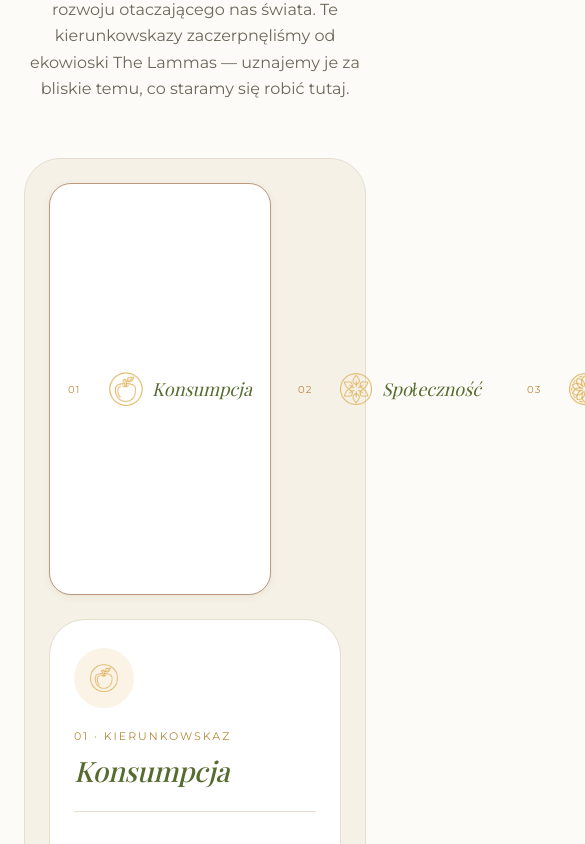
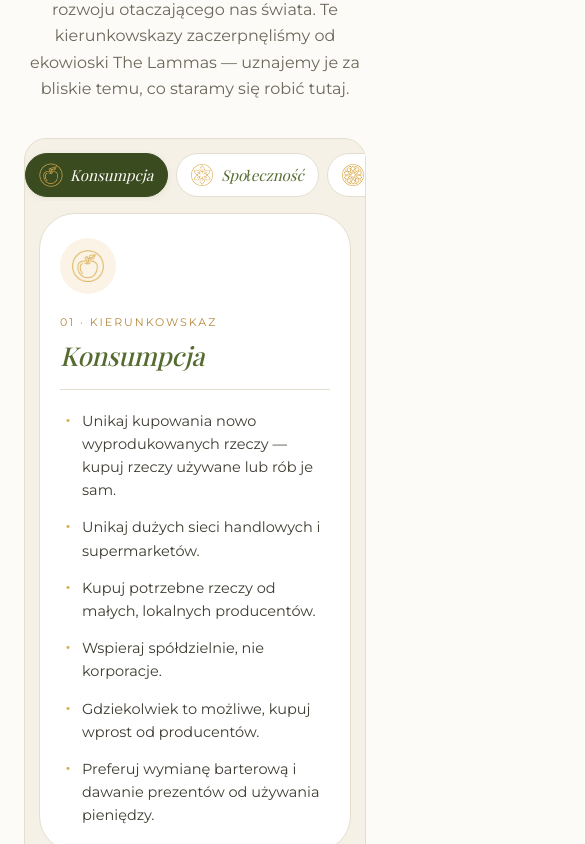
Before and after one commit to pasikonik/dolinaharmonii_frontend, a Nuxt app: page /fundacja in a window 390 px wide. Shown: the part 5320-6164 px from the top of the page, 585 px wide, since content can reach past the window. Built offline with nearby package versions, Linux system fonts and the light colour scheme; a web font is replaced by a local one.

Commit message:
fix fundacja section

```diff
--- a/app/pages/fundacja.vue
+++ b/app/pages/fundacja.vue
@@ -1043,11 +1043,61 @@ const activePillar = computed(() => COMPASS[activeCompass.value])
 
   .areas-grid { grid-template-columns: 1fr; }
 
-  .compass-tabs { flex-direction: column; }
-  .compass-tab { flex: 1 1 100%; grid-template-columns: 32px 32px 1fr; }
-  .compass-panel { padding: 28px 24px; }
-  .panel-head { flex-direction: column; align-items: flex-start; gap: 14px; }
-  .panel-icon { width: 60px; height: 60px; }
+  .compass-head { margin-bottom: 36px; }
+  .compass-wrap {
+    padding: 14px;
+    gap: 16px;
+    border-radius: var(--r-md);
+  }
+  .compass-tabs {
+    flex-direction: row;
+    flex-wrap: nowrap;
+    overflow-x: auto;
+    gap: 8px;
+    margin: -4px -14px;
+    padding: 4px 14px;
+    scrollbar-width: none;
+    -webkit-overflow-scrolling: touch;
+    scroll-snap-type: x mandatory;
+  }
+  .compass-tabs::-webkit-scrollbar { display: none; }
+  .compass-tab {
+    flex: 0 0 auto;
+    grid-template-columns: 22px auto;
+    gap: 8px;
+    padding: 10px 14px;
+    border: 1px solid var(--line);
+    background: var(--bg-card);
+    scroll-snap-align: start;
+  }
+  .compass-tab .tab-num { display: none; }
+  .compass-tab .tab-ic { width: 22px; height: 22px; }
+  .compass-tab .tab-title { font-size: 15px; white-space: nowrap; }
+  .compass-tab .tab-arrow { display: none; }
+  .compass-tab.active {
+    background: var(--brand-deep);
+    border-color: var(--brand-deep);
+  }
+  .compass-tab.active .tab-title { color: #FDFBF7; }
+
+  .compass-panel { padding: 24px 20px; }
+  .panel-head {
+    flex-direction: column;
+    align-items: flex-start;
+    gap: 14px;
+    padding-bottom: 18px;
+    margin-bottom: 18px;
+  }
+  .panel-icon { width: 56px; height: 56px; padding: 12px; }
+  .compass-panel h3 { font-size: 26px; }
+  .panel-list { gap: 12px; }
+  .panel-list li {
+    grid-template-columns: 16px 1fr;
+    gap: 6px;
+    font-size: 14.5px;
+    line-height: 1.6;
+  }
+  .panel-list .bullet { font-size: 20px; }
 
   .contact-cards { grid-template-columns: 1fr; }
 
```
